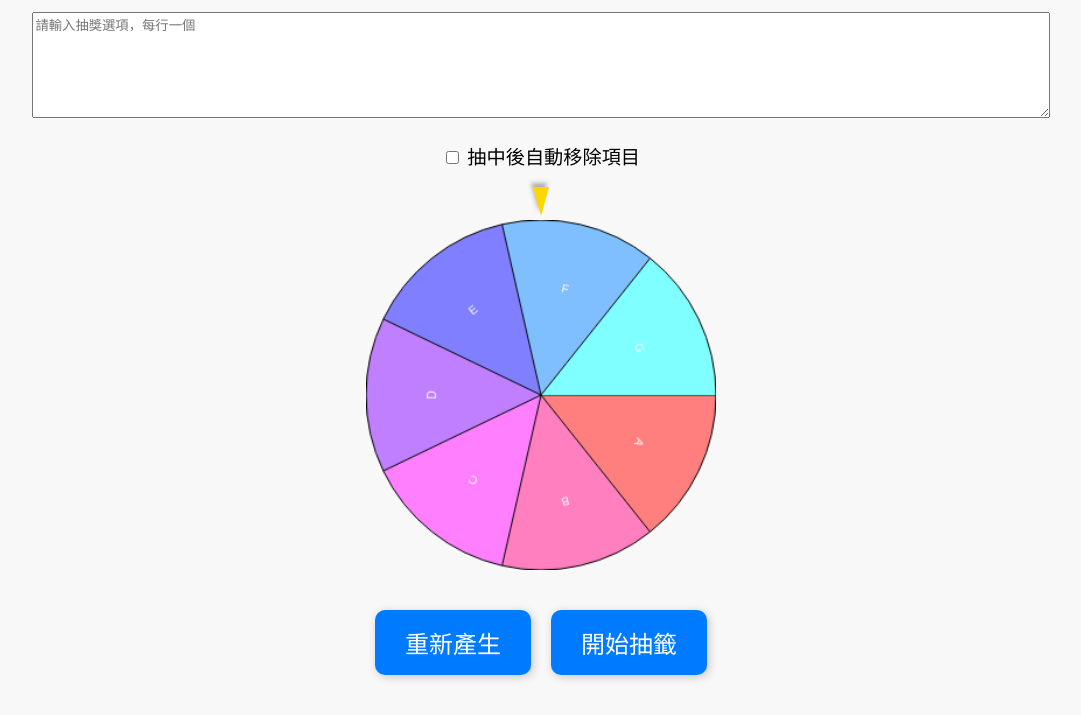
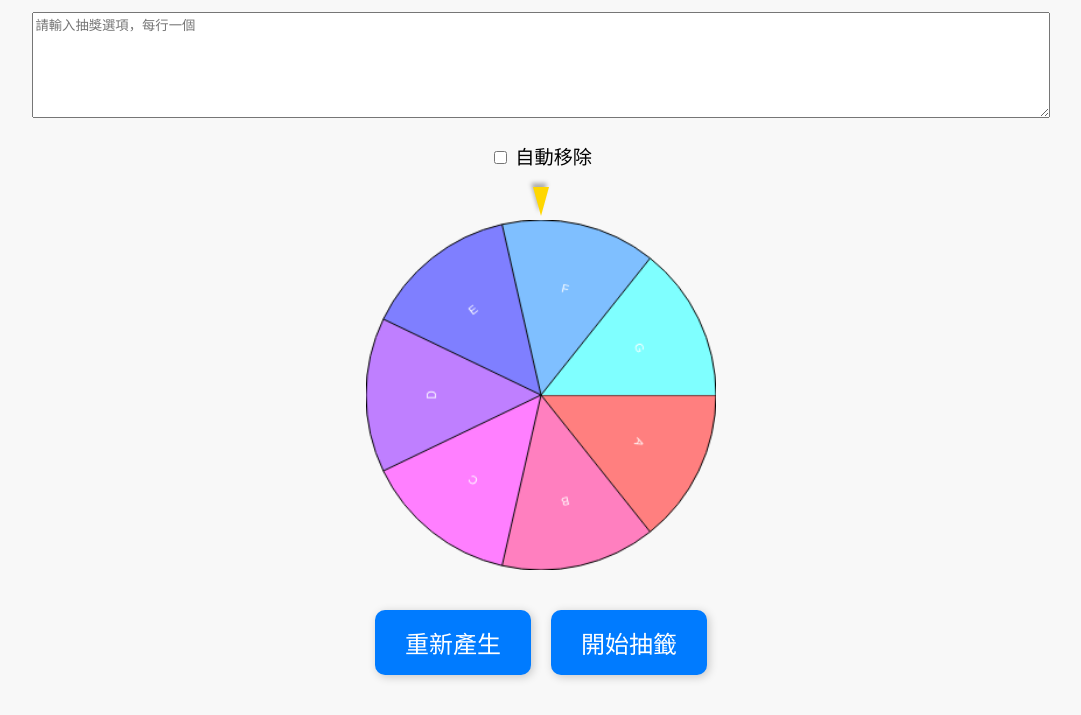
Before and after one commit to s34798s2/s34798s2.github.io, a plain HTML site: page index.html in a window 1280 px wide. Shown: the part 87-802 px from the top of the page, without its empty margins (99-1180 px from the left). Drawn offline with nearby package versions, Linux system fonts and the light colour scheme.

Commit message:
Update index.html
調整中文說明

```diff
--- a/index.html
+++ b/index.html
@@ -73,7 +73,7 @@
     <div class="option-toggle">
         <label>
             <input type="checkbox" id="removeAfterDraw">
-            抽中後自動移除項目
+            自動移除
         </label>
     </div>
 
```
